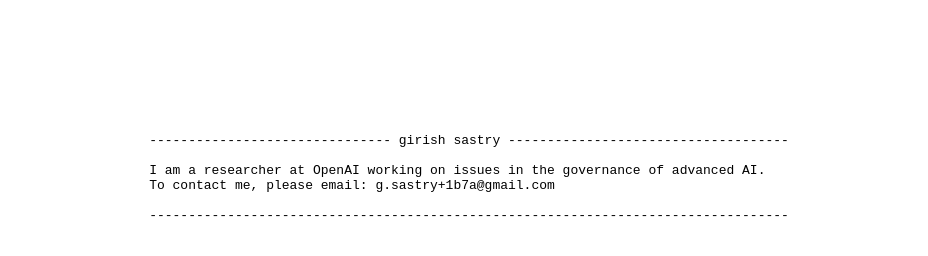
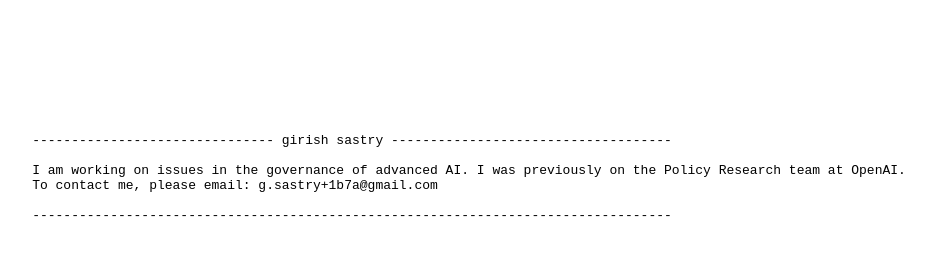
Before and after one commit to gsastry/gsastry.github.com, a plain HTML site: page index.html in a window 1280 px wide. Shown: the whole page, without its empty margins (171-1099 px from the left). Drawn offline with Linux system fonts and the light colour scheme.

Commit message:
Update index.html

```diff
--- a/index.html
+++ b/index.html
@@ -23,7 +23,7 @@
             <pre>
 ------------------------------- girish sastry ------------------------------------
 
-I am a researcher at OpenAI working on issues in the governance of advanced AI.
+I am working on issues in the governance of advanced AI. I was previously on the Policy Research team at OpenAI.
 To contact me, please email: g.sastry+1b7a@gmail.com
 
 ----------------------------------------------------------------------------------
```
